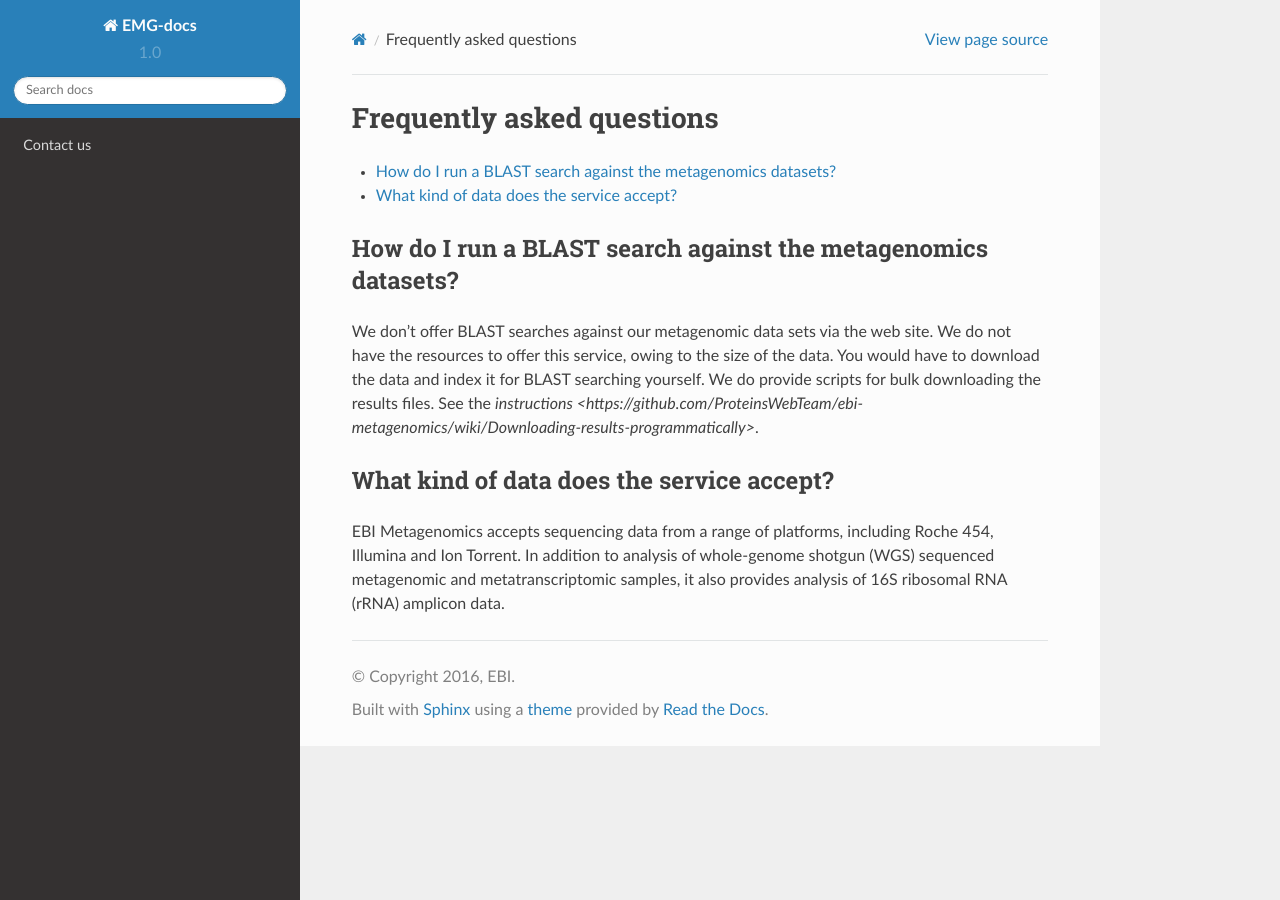
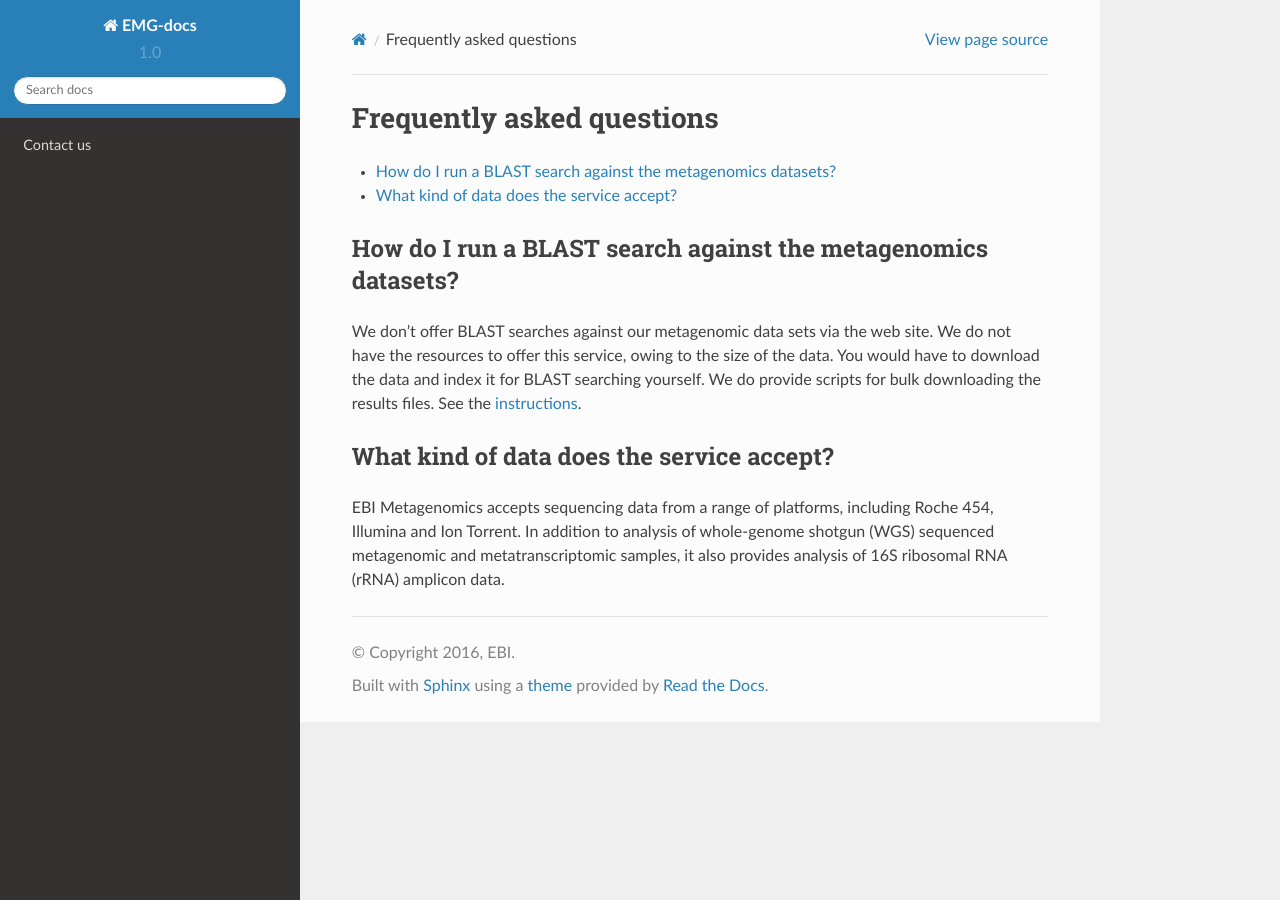
Before and after one commit to EBI-Metagenomics/EMG-docs, a Sphinx documentation site: the page built from docs/faq.rst, in a window 1280 px wide. Built offline with Sphinx 7.4.7 and the Read the Docs theme 2.0.0, drawn with Linux system fonts in a browser that asks for light colours.

Commit message:
added "_" to make url work!

```diff
--- a/docs/faq.rst
+++ b/docs/faq.rst
@@ -9,7 +9,7 @@ Frequently asked questions
 How do I run a BLAST search against the metagenomics datasets?
 --------------------------------------------------------------
 
-We don't offer BLAST searches against our metagenomic data sets via the web site. We do not have the resources to offer this service, owing to the size of the data. You would have to download the data and index it for BLAST searching yourself. We do provide scripts for bulk downloading the results files. See the `instructions <https://github.com/ProteinsWebTeam/ebi-metagenomics/wiki/Downloading-results-programmatically>`.
+We don't offer BLAST searches against our metagenomic data sets via the web site. We do not have the resources to offer this service, owing to the size of the data. You would have to download the data and index it for BLAST searching yourself. We do provide scripts for bulk downloading the results files. See the `instructions <https://github.com/ProteinsWebTeam/ebi-metagenomics/wiki/Downloading-results-programmatically>`_.
 
 What kind of data does the service accept?
 ------------------------------------------
```
